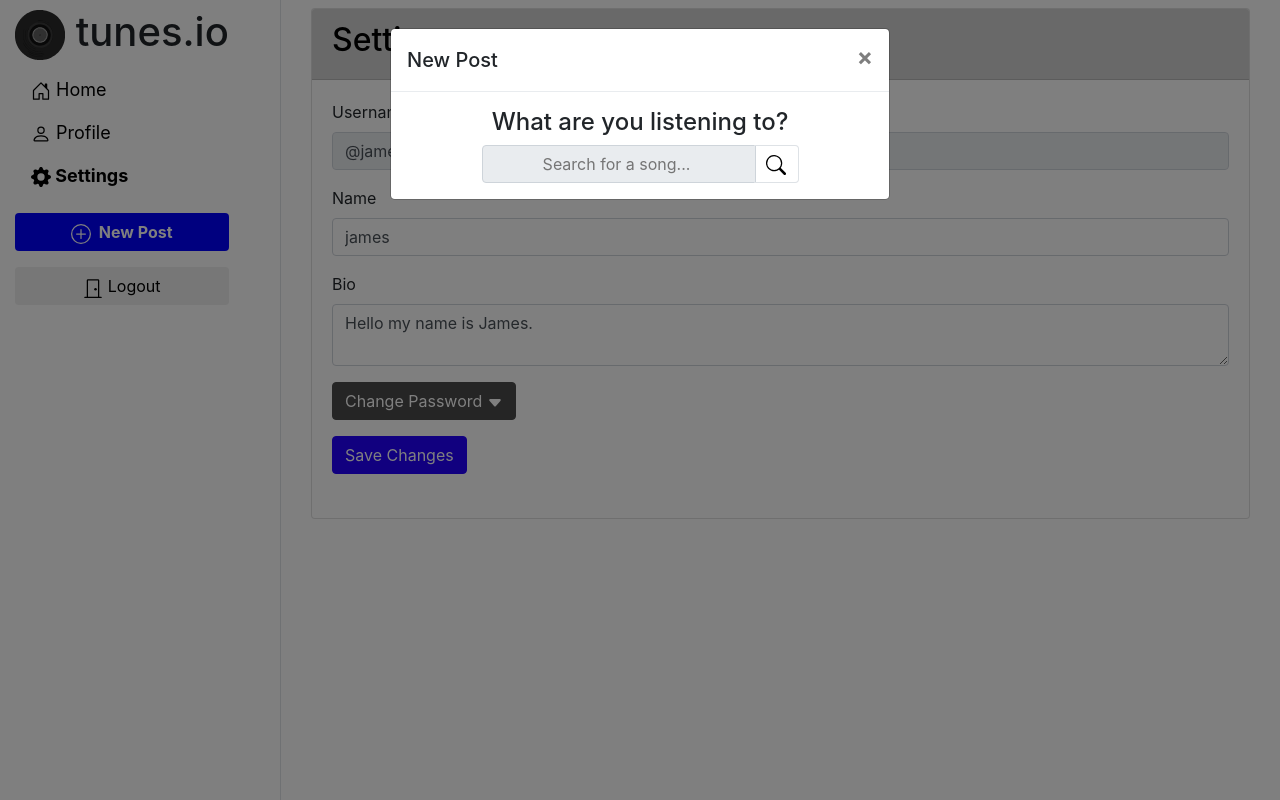
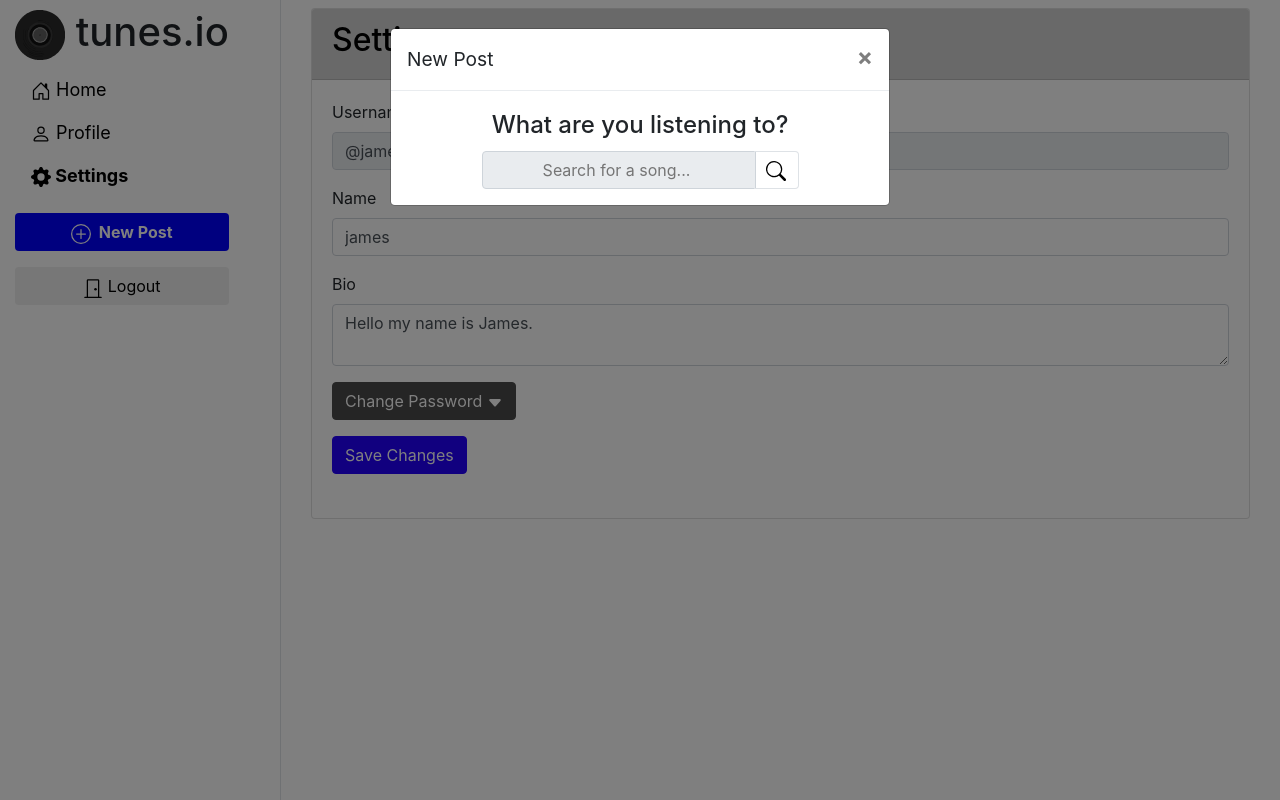
Before and after one commit to jameskinley/tunes.io, a Flask app: page /settings in a window 1280 px wide, after a click on "New Post". Run offline with Flask 3, Linux system fonts and the light colour scheme; a user stored in the database is signed in; parts of the project's set-up code (start-up, migrations or seed data) failed here and were passed over; some libraries are stand-ins or nearby versions.

Commit message:
small accesilibty fixes

```diff
--- a/app/static/search.js
+++ b/app/static/search.js
@@ -15,6 +15,7 @@ function set_song(id) {
 
     $('#post-preview').removeClass('d-none');
     $('#post-preview').addClass('d-flex');
+    $('#post-preview').attr('aria-hidden', 'false');
 
     $('#post-description').removeClass('d-none');
     $('#post-description').addClass('d-block');
@@ -32,7 +33,7 @@ function get_html(response) {
     response.forEach(track => {
         html += `
             <a id="${track.track_external_id}" tabindex="0" class="d-flex border search-panel profile-link" onclick="set_song(this.id)">
-                <img class="search-artwork" src="${track.artwork}" alt="Artwork" width="75px" height="75px">
+                <img class="search-artwork" src="${track.artwork}" alt="${track.album} artwork" width="75px" height="75px">
                 <div class="d-block">
                     <strong>${track.title}</strong>
                     <p class="overflow-wrap">${track.album} &#x2022; ${track.artist}</p>
--- a/app/static/styles.css
+++ b/app/static/styles.css
@@ -191,6 +191,16 @@ span.post-title {
     font-size: large;
 }
 
+.newpost-title {
+    font-size: larger;
+    font-weight: 400;
+}
+
+label.newpost-label {
+    font-size: x-large;
+    font-weight: 500;
+}
+
 #new-post {
     z-index: 1101;
 }
--- a/app/templates/authform.html
+++ b/app/templates/authform.html
@@ -8,7 +8,7 @@
     {% set submit_disabled = '' %}
     {% set aria_disabled = 'false' %}
 {% endif %}
-
+<main>
     <div class="container">
         <div class="card justify-content-center">
             <div class="card-header">
@@ -66,5 +66,5 @@
             </div>
         </div>
     </div>
-
+</main>
 {% endblock %}
--- a/app/templates/feed.html
+++ b/app/templates/feed.html
@@ -9,7 +9,7 @@
                 <img class="card-img img-thumbnail album-card-img margin-centre" src="{{post.track.artwork}}", alt="Album Cover" >
             </div>
             <div class="col">
-                <span class="post-title"><a class="profile-link" href="{{post.track.url}}" aria-labelledby="Post Title">{{post.track.title}}</a></span>
+                <span class="post-title"><a class="profile-link" href="{{post.track.url}}" aria-label="Post Title">{{post.track.title}}</a></span>
                 <br>
                 <span class="font-weight-bold" aria-label="Post track and Album">{{post.track.album}} &#x2022; {{post.track.artist}}</span>
                 <p class="font-weight-light">
--- a/app/templates/newpost.html
+++ b/app/templates/newpost.html
@@ -5,22 +5,22 @@
           <!--Populated by search.js-->
       </div>
         <div class="modal-header">
-          <h5 class="modal-title">New Post</h5>
+          <span class="modal-title newpost-title">New Post</span>
           <button type="button" class="close" data-dismiss="modal" aria-label="Close">
             <span aria-hidden="true">&times;</span>
           </button>
         </div>
         <div class="modal-body margin-centre d-block">
           <div class="text-center">
-            <h4>What are you listening to?</h4>
+            <label class="newpost-label" for="search-input">What are you listening to?</label>
           </div>
           {% include "song_search.html" %}
             <form method="POST", action="/">
               {{ form.hidden_tag() }}
-              <div id="post-preview" class="post-preview d-none">
+              <div id="post-preview" class="post-preview d-none" aria-hidden="true">
                 <img id="song-artwork" class="full-centre rounded" width="100px" height="100px" src="", alt="Album Cover">
                 <div class="d-block full-centre">
-                    <h6 id="song-title"></h6>
+                    <h6 id="song-title">Song title</h6>
                     <span id="song-album-artist"></span>
                 </div>
             </div>
```
Also changed, not shown: 1 other file. Lines whose indentation alone changed are shown as unchanged.
